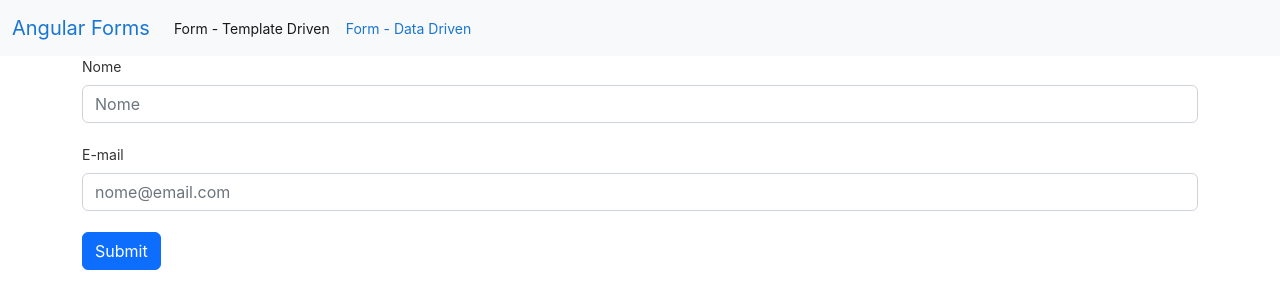
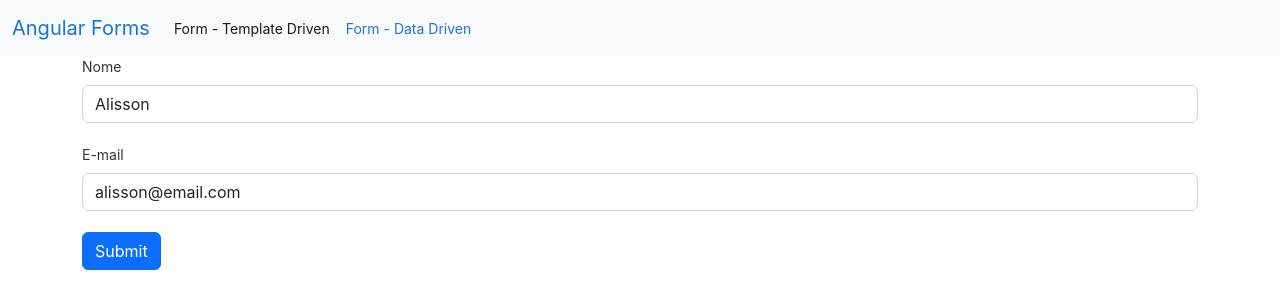
Before and after one commit to apazze/angular-spike, an Angular app in the folder forms/: page /templateForm in a window 1280 px wide. Shown: the top 308 px of the page. Built offline with nearby package versions, Linux system fonts and the light colour scheme.

Commit message:
Inicializando o form com two way data binding. É possivel usar o property binding se nao quiser que a variavel seja editada. Em vez de [(ngModel)] usar [ngModel]

```diff
--- a/forms/src/app/template-form/template-form.component.html
+++ b/forms/src/app/template-form/template-form.component.html
@@ -1,7 +1,7 @@
 <form #f="ngForm" (ngSubmit)="onSubmit(f)">
   <div class="form-group">
     <label for="nome" class="form-label">Nome</label>
-    <input type="text" class="form-control" id="nome" placeholder="Nome" name="nome" ngModel/>
+    <input type="text" class="form-control" id="nome" placeholder="Nome" name="nome" [(ngModel)]="usuario.nome"/>
   </div>
   <br />
   <div class="form-group">
@@ -12,7 +12,7 @@
       id="email"
       placeholder="nome@email.com"
       name="email"
-      ngModel
+      [(ngModel)]="usuario.email"
     />
     <br />
   </div>
--- a/forms/src/app/template-form/template-form.component.ts
+++ b/forms/src/app/template-form/template-form.component.ts
@@ -7,8 +7,13 @@
 })
 export class TemplateFormComponent {
 
+  usuario: any = {
+    nome: 'Alisson',
+    email: 'alisson@email.com'
+  }
 
   onSubmit(form: any) {
-    console.log(form)
+    console.log(form.value)
+    console.log(this.usuario)
   }
 }
```
